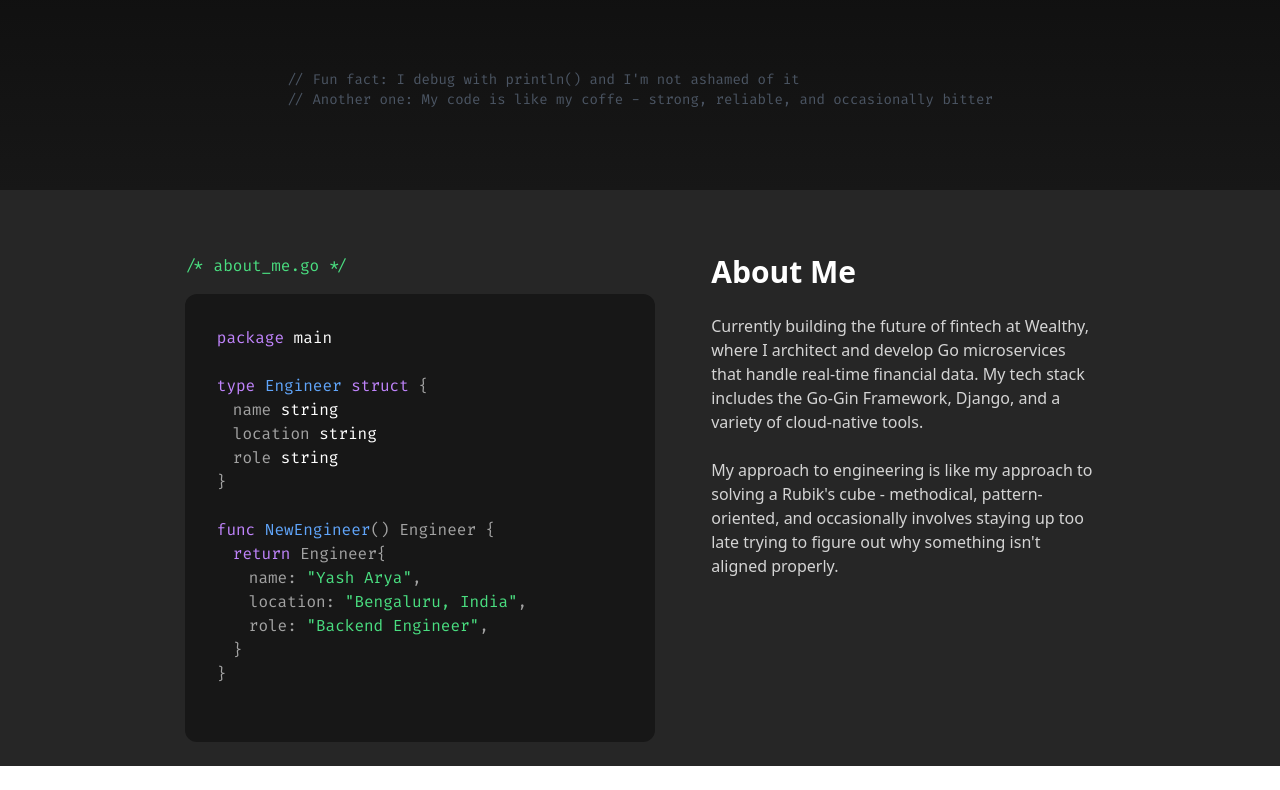
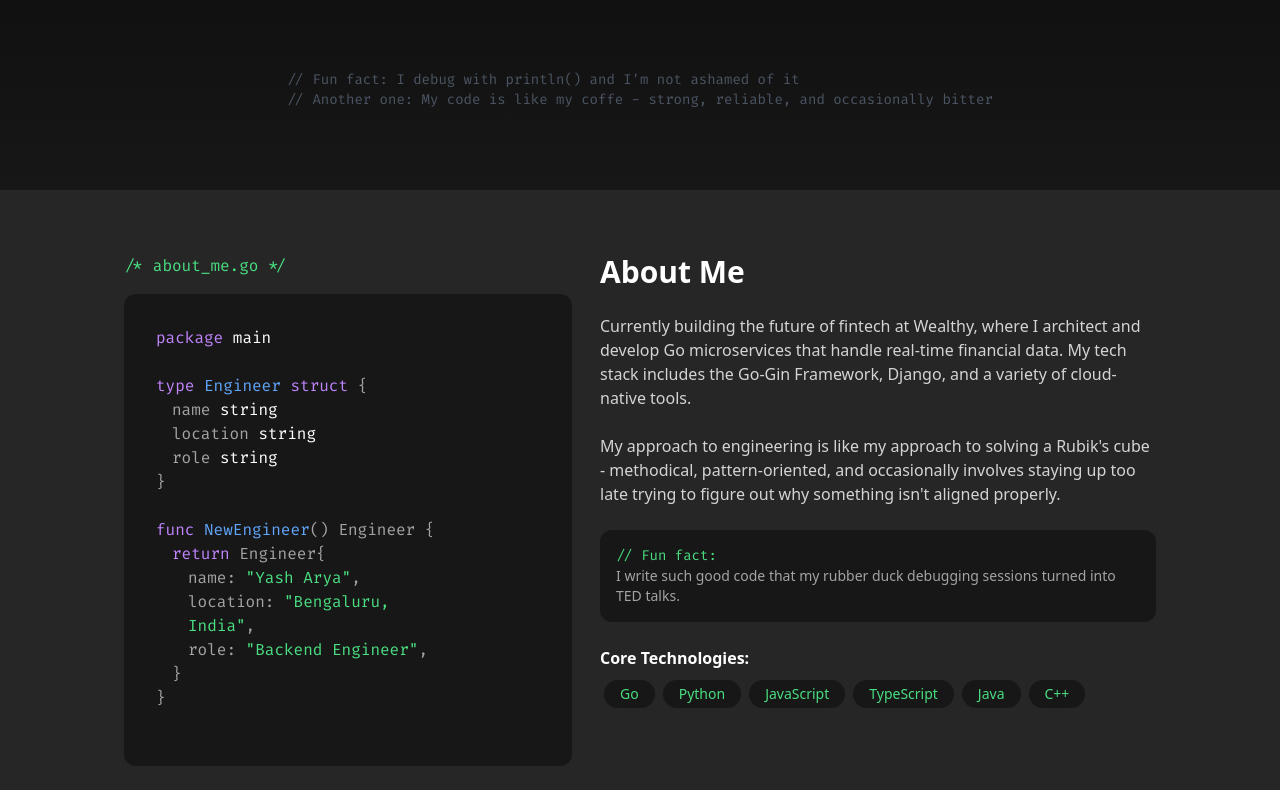
Before and after one commit to yasharya2901/my_portfolio_website, a Next.js app: page / in a window 1280 px wide. Shown: the part 490-1280 px from the top of the page. Before the commit the page ends 1256 px from the top, so only its background shows below. Built offline with nearby package versions, Linux system fonts and the light colour scheme.

Commit message:
WhoAmI component completed

```diff
--- /dev/null
+++ b/src/app/components/LanguageTag/LanguageTag.tsx
@@ -0,0 +1,11 @@
+import React from 'react'
+
+function LanguageTag({lang}: {lang: string}) {
+  return (
+    <div className={`text-[#4ADE80] bg-[#171717] text-sm rounded-3xl px-4 mx-1 my-[2px] py-1 inline-block`}>
+        {lang}
+    </div>
+  )
+}
+
+export default LanguageTag
--- /dev/null
+++ b/src/app/components/LanguageTag/index.ts
@@ -0,0 +1 @@
+export {default} from './LanguageTag';
--- a/src/app/components/WhoAmI/WhoAmI.tsx
+++ b/src/app/components/WhoAmI/WhoAmI.tsx
@@ -1,8 +1,9 @@
 import React from 'react'
+import LanguageTag from '../LanguageTag'
 
 function WhoAmI() {
   return (
-    <div className='flex flex-col-reverse md:flex-row md:justify-around pt-14 p-4 gap-10 max-w-[1080px]'>
+    <div className='flex flex-col-reverse md:flex-row md:justify-around pt-14 p-4 gap-3 max-w-[1080px]'>
         <div className='flex flex-col gap-4 m-2 mt-10 md:m-2'>
             <div className='text-[#4ADE80]'>{`/* about_me.go */`}</div>
             <div className='bg-[#171717] p-8 pr-32 rounded-xl'>
@@ -18,12 +19,14 @@ function WhoAmI() {
 
 
 function AboutMe() {
+    const myLanguages: string[] = ['Go', 'Python', 'JavaScript', 'TypeScript', 'Java', 'C++']
+
     return (
         <div className={`m-2`}>
             <div className={`text-3xl font-bold text-white`}>
                 About Me
             </div>
-            <div className={`flex flex-col gap-6 mt-6 max-w-sm text-neutral-300`}>
+            <div className={`flex flex-col gap-6 mt-6 text-neutral-300`}>
                 <p>
                     {`Currently building the future of fintech at Wealthy, where I architect and develop Go microservices that handle real-time financial data. My tech stack includes the Go-Gin Framework, Django, and a variety of cloud-native tools.`}
                 </p>
@@ -33,6 +36,12 @@ function AboutMe() {
                 <div>
                     <FunFact />
                 </div>
+                <div>
+                    <h3 className='text-white font-bold mb-2'>Core Technologies:</h3>
+                    <div>
+                        {myLanguages.map((lang, index) => (<LanguageTag key={index} lang={lang}/>))}
+                    </div>
+                </div>
             </div>
         </div>
     )
@@ -40,8 +49,9 @@ function AboutMe() {
 
 function FunFact() {
     return (
-        <div>
-
+        <div className={`bg-[#171717] p-4 rounded-xl text-sm`}>
+            <span className='font-fira text-[#4ADE80] block'>{`// Fun fact:`}</span>
+            <span className='text-neutral-400'>I write such good code that my rubber duck debugging sessions turned into TED talks.</span>
         </div>
     )
 }
```
